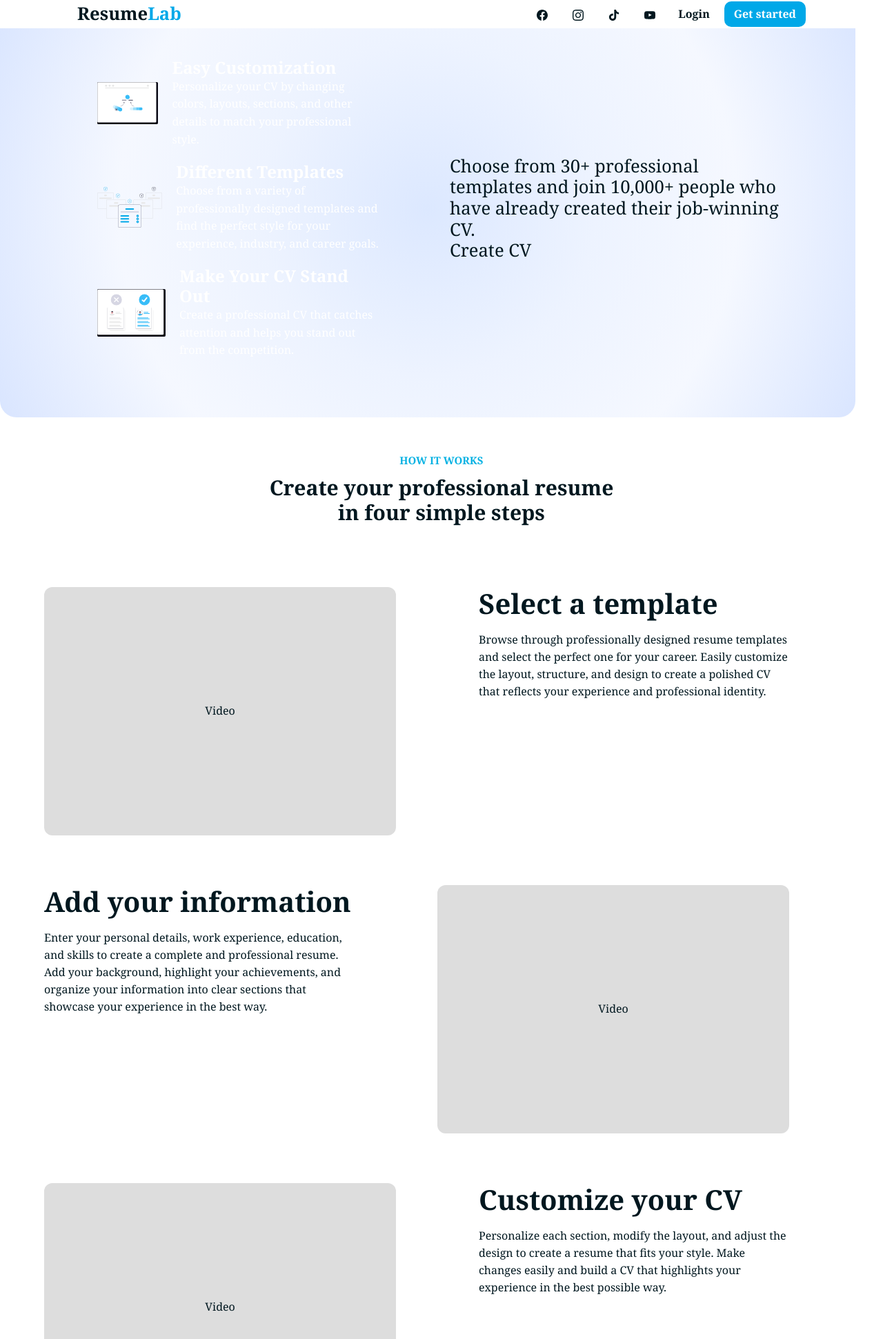
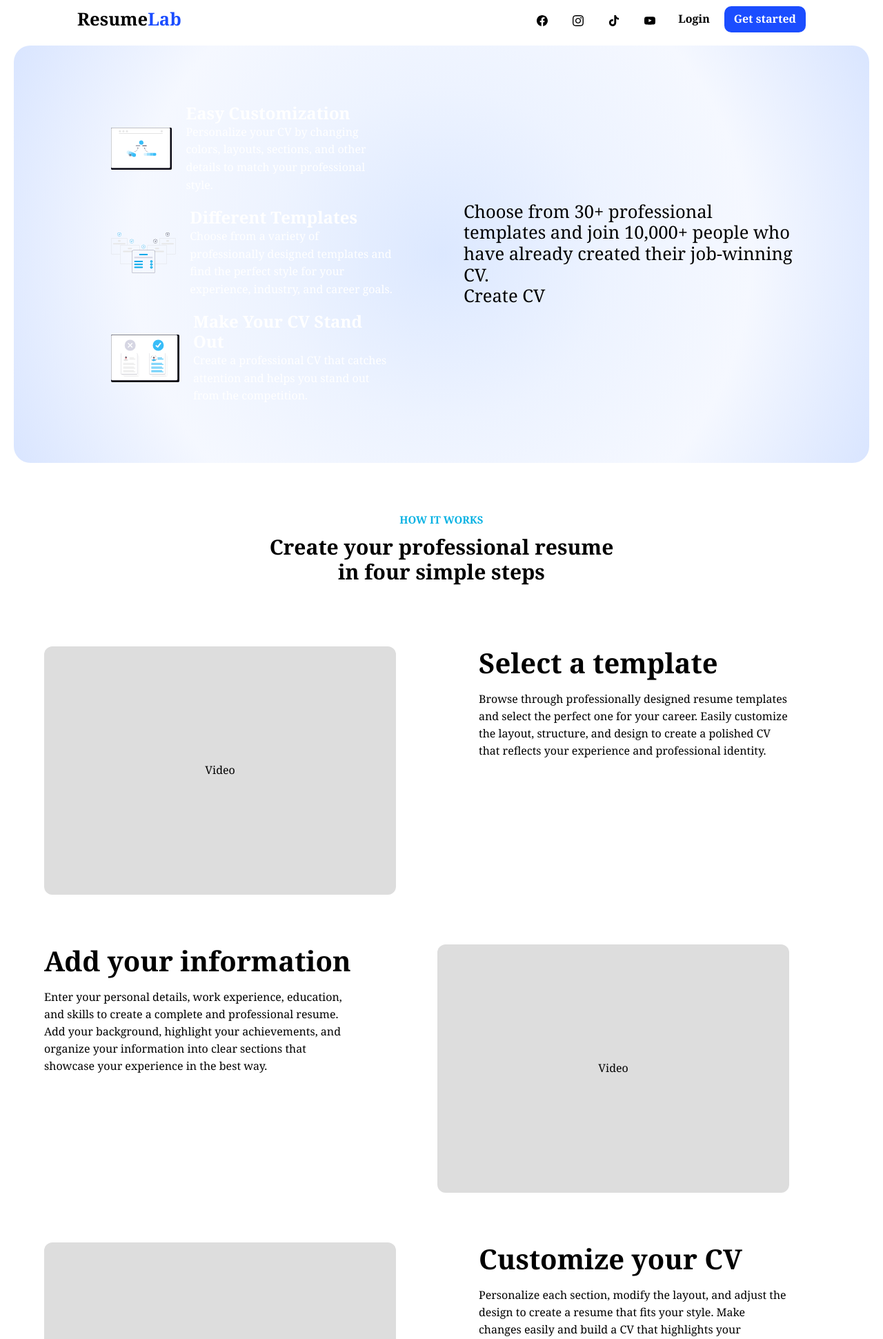
Before and after one commit to Gajwerixon/django-cv-builder, a Django app: page / in a window 1280 px wide. Shown: the top 1941 px of the page at 69% size. Run offline with Django 5.2, Linux system fonts and the light colour scheme.

Commit message:
add css variables

```diff
--- a/static/css/style.css
+++ b/static/css/style.css
@@ -6,14 +6,11 @@
 
 :root {
     /* Colors */
-    --color-primary: #00A8E8;
-    --color-primary-hover: #32bef6;
-
-    --color-secondary: #007EA7;
-    --color-secondary-hover: #4db3d5;
+    --color-primary: rgb(27, 77, 255);
+    --color-primary-hover: rgb(0, 39, 179);
 
     /* Text */
-    --color-text-dark: #00171F;
+    --color-text-dark: #000000;
     --color-text-light: #FFFFFF;
 
     /* Background */
@@ -22,6 +19,9 @@
     /* Transition */
     --transition-fast: 0.25 ease;
     --transition-normal: 0.3s ease;
+
+    /* Navbar */
+    --navbar-height: 56px;
 }
 
 body {
```
